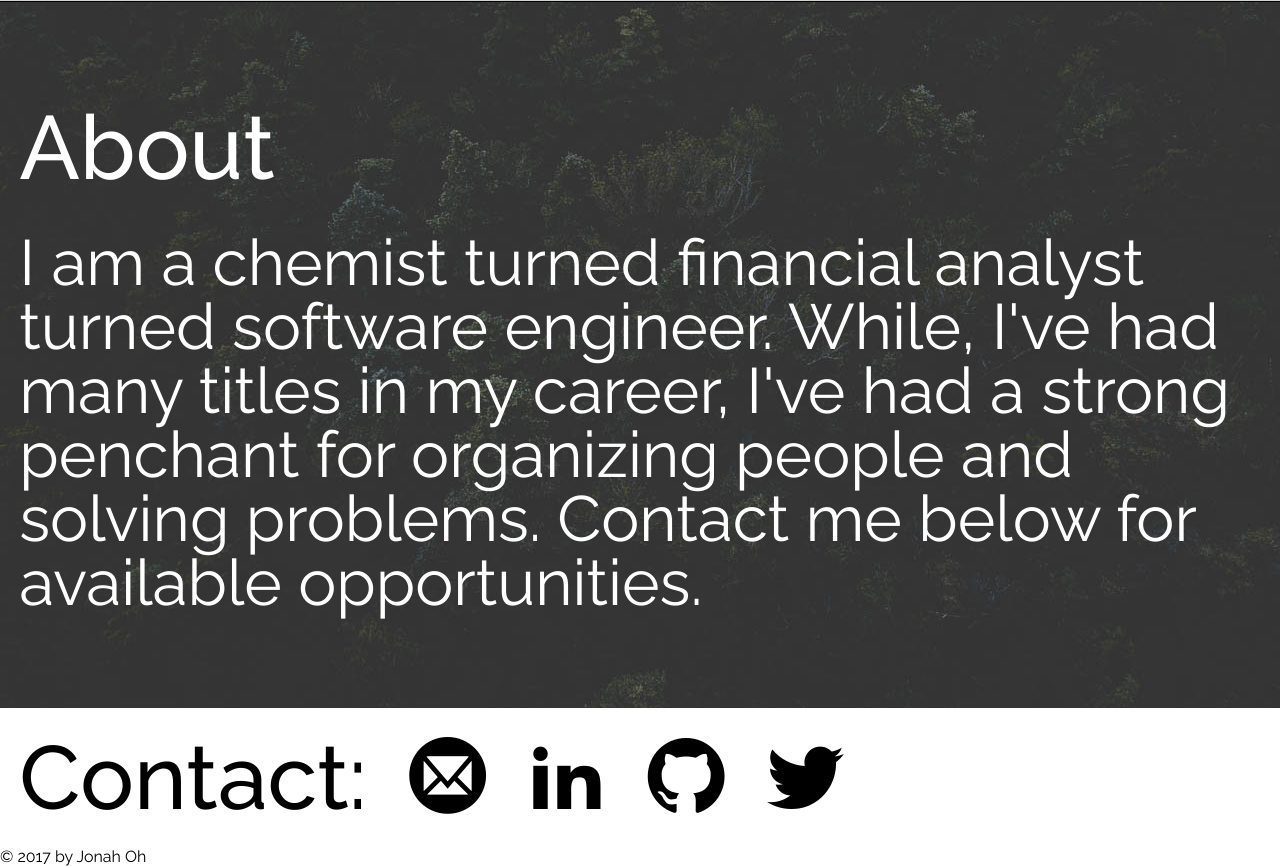
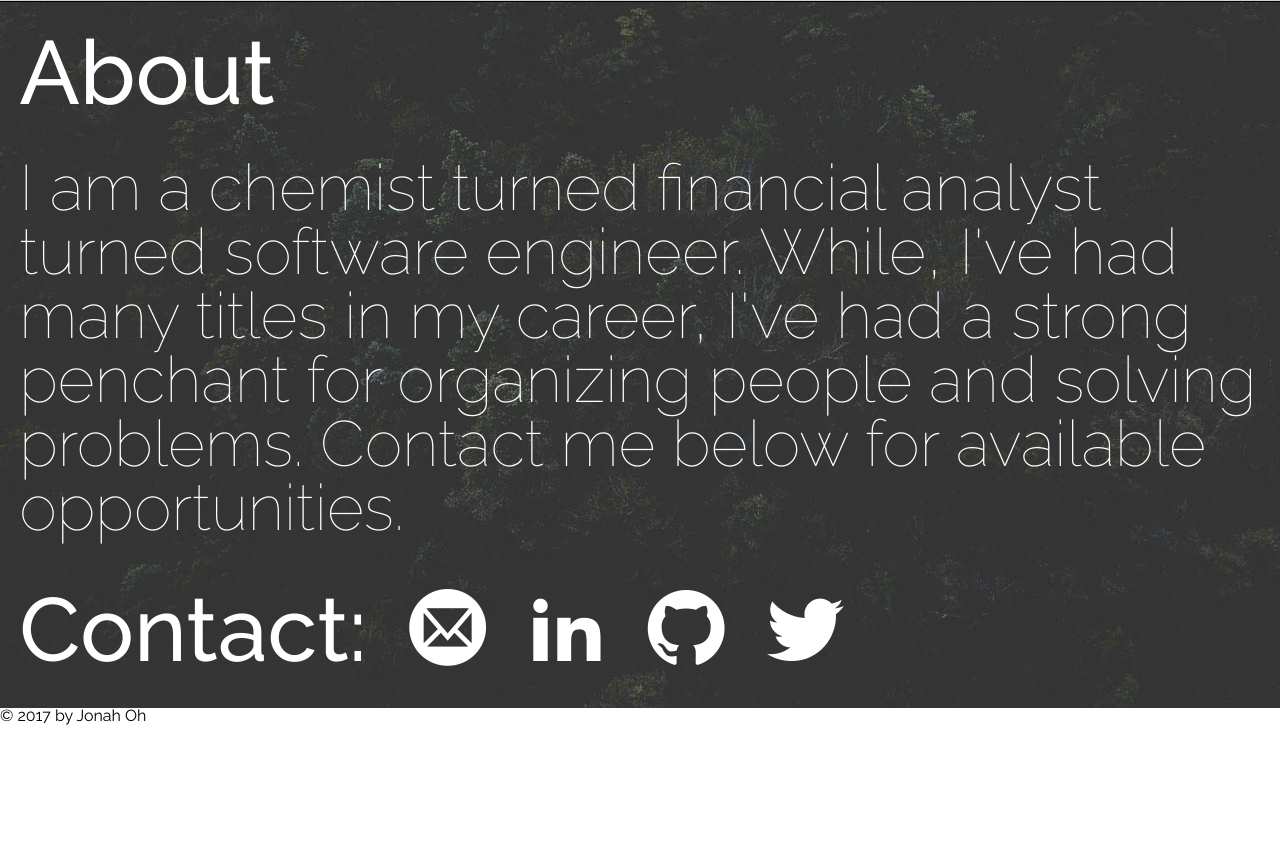
Before and after one commit to ohjonah/personal-portfolio, a website: page public/index.html in a window 1280 px wide. Shown: the part 934-1800 px from the top of the page. After the commit the page ends 1659 px from the top, so only its background shows below. Drawn offline with nearby package versions, Linux system fonts and the light colour scheme; files whose address does not match are found by name.

Commit message:
moves folders

```diff
--- a/public/styles/modules.css
+++ b/public/styles/modules.css
@@ -122,7 +122,7 @@ button .project-short-desc {
 
 .text-about-me {
   position: absolute;
-  top: 10%;
+  top: 1%;
 }
 
 .about-me h2 {
@@ -133,7 +133,7 @@ button .project-short-desc {
 
 .about-me p {
   padding: 1.5%;
-  font-weight: 400;
+  font-weight: 100;
   font-size: 5vw;
 
 }
@@ -155,5 +155,5 @@ button .project-short-desc {
 .contact-me h2 {
   position: static;
   display: inline;
-  color: black;
+  color: white;
 }
--- a/public/vendor/styles/icomoon.css
+++ b/public/vendor/styles/icomoon.css
@@ -26,29 +26,29 @@
 
 .icon-envelop:before {
   content: "\e945";
-  color: black;
+  color: white;
 }
 .icon-mail4:before {
   content: "\ea86";
-  color: black;
+  color: white;
 }
 .icon-twitter:before {
   content: "\ea96";
-  color: black;
+  color: white;
 }
 .icon-flickr4:before {
   content: "\eaa6";
-  color: black;
+  color: white;
 }
 .icon-github:before {
   content: "\eab0";
-  color: black;
+  color: white;
 }
 .icon-linkedin2:before {
   content: "\eaca";
-  color: black;
+  color: white;
 }
 .icon-menu:before {
   content: "\e9bd";
-  color: black;
+  color: white;
 }
```
Also changed, not shown: public/index.html (+1 -1 lines).
